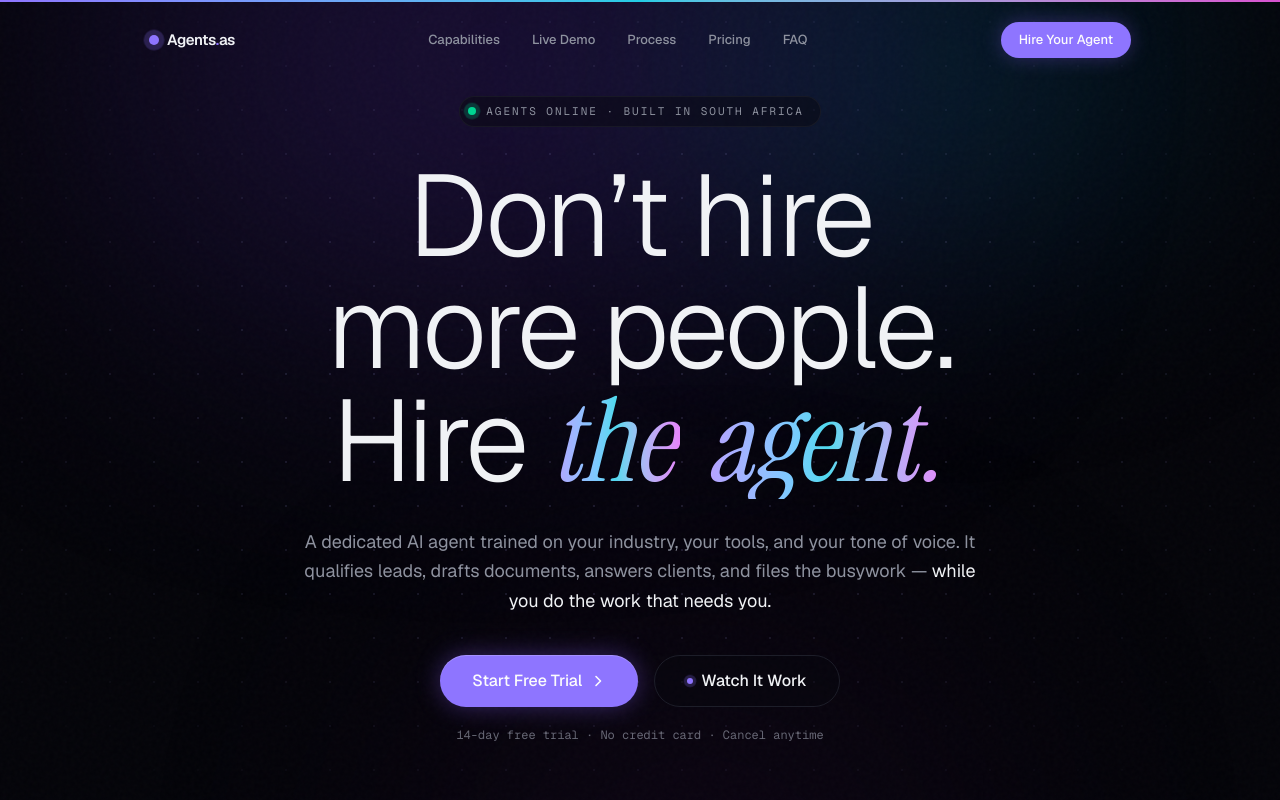
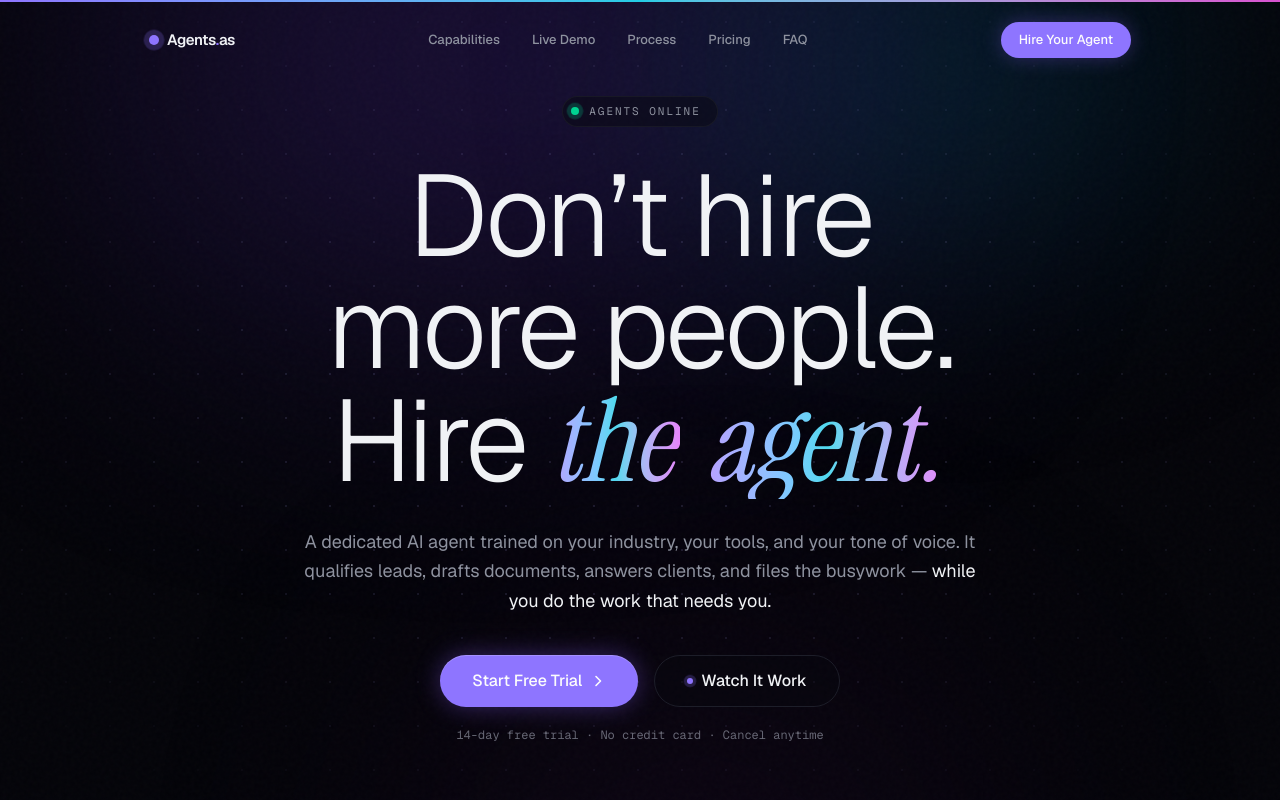
Before and after one commit to moonshotdynamics/agents-as-a-service, a Next.js app: page / in a window 1280 px wide. Shown: the top 800 px of the page. Built offline with nearby package versions, Linux system fonts and the light colour scheme.

Commit message:
Drop 'Built in South Africa' from hero pill, keep 'Agents online'

```diff
--- a/src/components/landing/hero.tsx
+++ b/src/components/landing/hero.tsx
@@ -84,7 +84,7 @@ export default function Hero() {
             <span className="status-ping relative inline-flex size-2 rounded-full bg-emerald-400 text-emerald-400" />
           </span>
           <span className="font-mono text-[11px] uppercase tracking-[0.18em] text-muted-foreground">
-            Agents online · Built in South Africa
+            Agents online
           </span>
         </motion.div>
 
```
